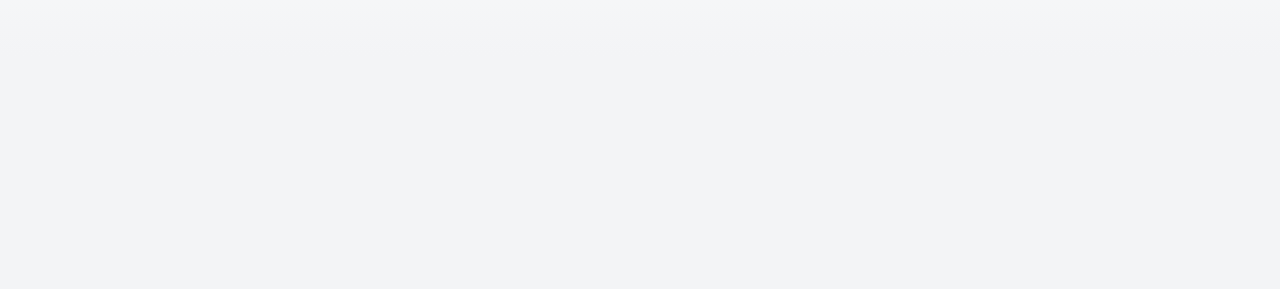
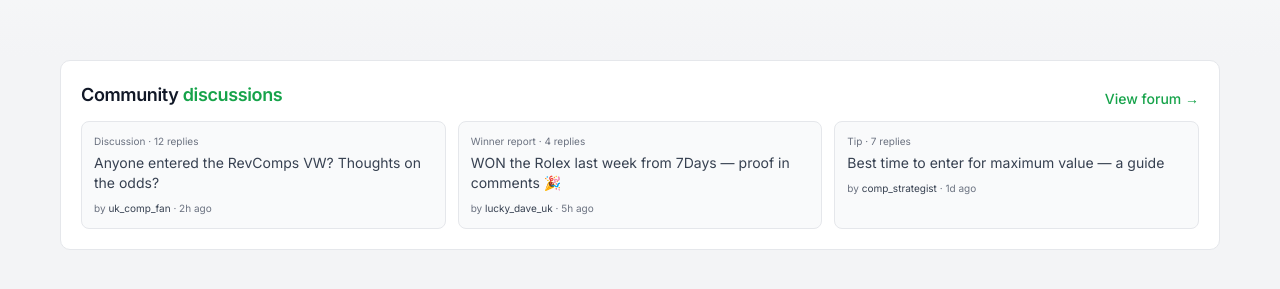
Before and after one commit to Jason-Aldridge/uk-comp-aggregator-frontend, a Next.js app: page / in a window 1280 px wide. Shown: the part 359-648 px from the top of the page. Built offline with nearby package versions, Linux system fonts and the light colour scheme; no server answers.

Commit message:
feat(frontend): implement homepage sections, filters, competitions page and community placeholder

```diff
--- a/src/app/(public)/page.tsx
+++ b/src/app/(public)/page.tsx
@@ -1,6 +1,7 @@
 import { Suspense } from "react";
 import { CompetitionGrid } from "@/components/competitions/competition-grid";
 import { CompetitionSection } from "@/components/home/competition-section";
+import { CommunitySection } from "@/components/home/community-section";
 import { Hero, type HeroStats } from "@/components/home/hero";
 import { FilterBar } from "@/components/layout/filter-bar";
 import { getCompetitions, getStats } from "@/lib/api";
@@ -110,6 +111,7 @@ export default async function Page({
         competitions={endingToday}
         accentTone="red"
       />
+      <CommunitySection />
     </main>
   );
 }
--- /dev/null
+++ b/src/components/home/community-section.tsx
@@ -0,0 +1,69 @@
+import Link from "next/link";
+
+const communityItems = [
+  {
+    type: "Discussion",
+    replies: 12,
+    title: "Anyone entered the RevComps VW? Thoughts on the odds?",
+    author: "uk_comp_fan",
+    time: "2h ago",
+  },
+  {
+    type: "Winner report",
+    replies: 4,
+    title: "WON the Rolex last week from 7Days — proof in comments 🎉",
+    author: "lucky_dave_uk",
+    time: "5h ago",
+  },
+  {
+    type: "Tip",
+    replies: 7,
+    title: "Best time to enter for maximum value — a guide",
+    author: "comp_strategist",
+    time: "1d ago",
+  },
+];
+
+export function CommunitySection() {
+  return (
+    <section className="pb-8 pt-1 md:pb-10">
+      <div className="container">
+        <div className="rounded-[10px] border border-rr-border bg-rr-surface p-4 md:p-5">
+          <div className="flex flex-col gap-3 sm:flex-row sm:items-end sm:justify-between">
+            <div>
+              <h2 className="text-lg font-semibold tracking-[-0.02em] text-rr-primary">
+                Community <span className="text-rr-green">discussions</span>
+              </h2>
+            </div>
+
+            <Link
+              href="#"
+              className="shrink-0 text-sm font-medium text-rr-green no-underline transition-opacity hover:opacity-80"
+            >
+              View forum →
+            </Link>
+          </div>
+
+          <div className="mt-3 grid grid-cols-1 gap-3 lg:grid-cols-3">
+            {communityItems.map((item) => (
+              <article
+                key={`${item.type}-${item.author}-${item.time}`}
+                className="rounded-lg border border-rr-border bg-rr-elevated p-3"
+              >
+                <p className="text-[10px] text-rr-muted">
+                  {item.type} · {item.replies} replies
+                </p>
+                <p className="mt-1 text-sm leading-5 text-rr-secondary">
+                  {item.title}
+                </p>
+                <p className="mt-2 text-[10px] text-rr-muted">
+                  by <span className="text-rr-secondary">{item.author}</span> · {item.time}
+                </p>
+              </article>
+            ))}
+          </div>
+        </div>
+      </div>
+    </section>
+  );
+}
```
